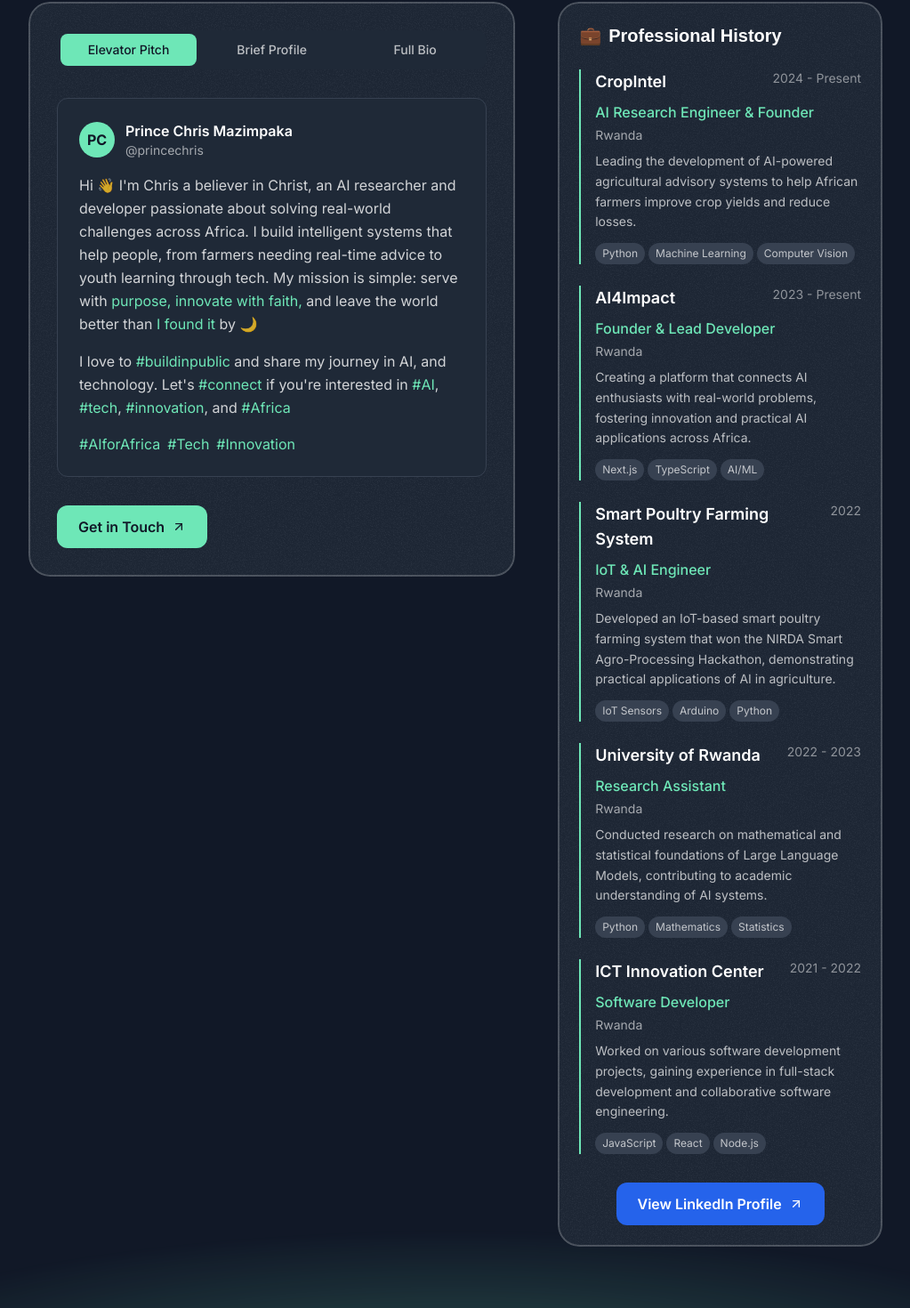
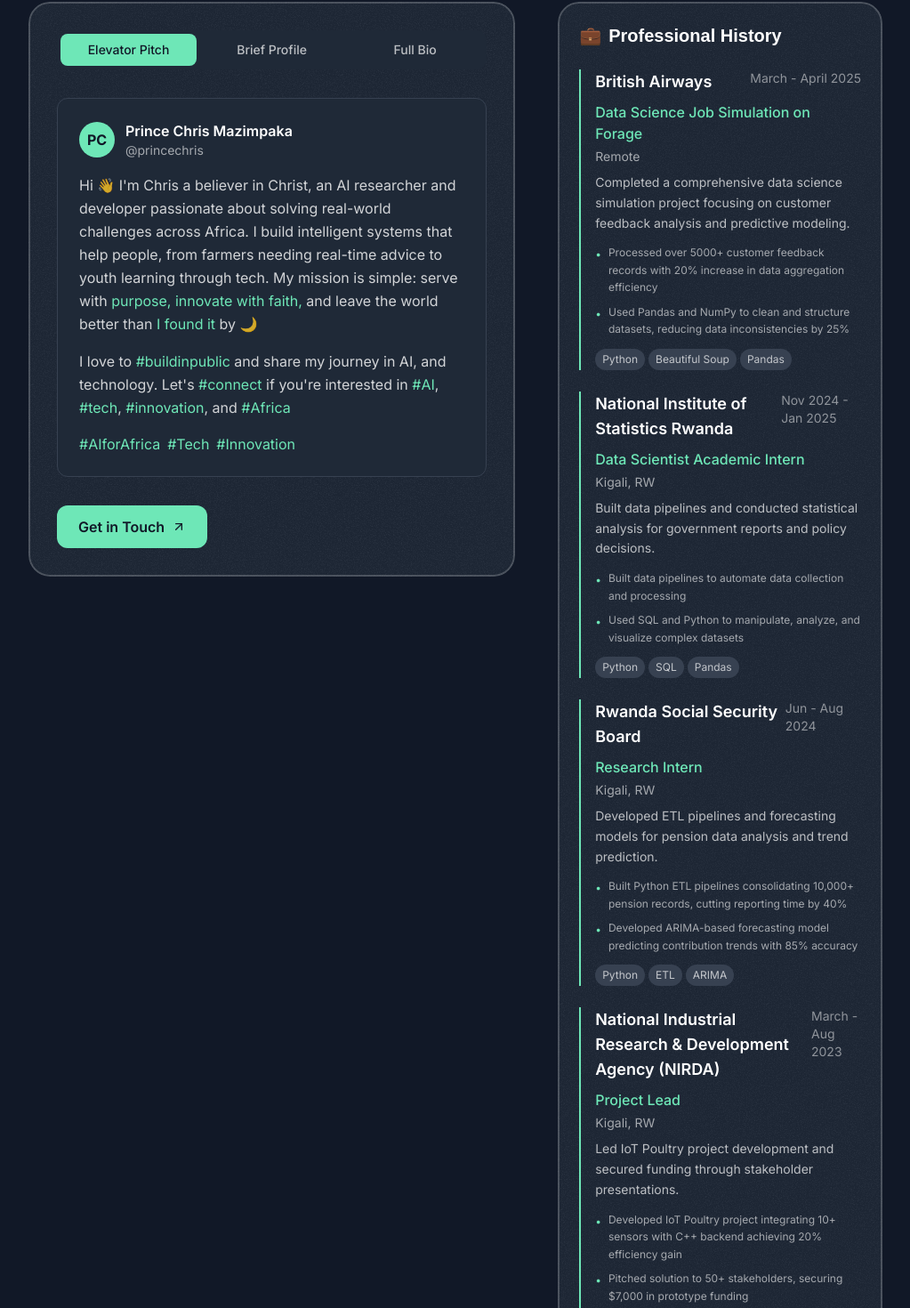
Before and after one commit to chrismazi/myportifolioweb, a Next.js app: page /about in a window 1280 px wide. Shown: the part 872-2342 px from the top of the page at 89% size, without its empty margins (128-1151 px from the left). Built offline with nearby package versions, Linux system fonts and the light colour scheme; a web font is replaced by a local one.

Commit message:
add comprehensive professional experience including British Airways, NISR, RSSB, and NIRDA roles with detailed achievements

```diff
--- a/src/data/work-experience.ts
+++ b/src/data/work-experience.ts
@@ -9,6 +9,62 @@ export interface WorkExperience {
 }
 
 export const workExperience: WorkExperience[] = [
+  {
+    title: "British Airways",
+    position: "Data Science Job Simulation on Forage",
+    location: "Remote",
+    duration: "March - April 2025",
+    description: "Completed a comprehensive data science simulation project focusing on customer feedback analysis and predictive modeling.",
+    technologies: ["Python", "Beautiful Soup", "Pandas", "NumPy", "Scikit-learn", "Data Scraping"],
+    achievements: [
+      "Processed over 5000+ customer feedback records with 20% increase in data aggregation efficiency",
+      "Used Pandas and NumPy to clean and structure datasets, reducing data inconsistencies by 25%",
+      "Developed predictive models with Scikit-learn improving prediction accuracy by 15%",
+      "Effectively identified key factors influencing customer buying behavior"
+    ]
+  },
+  {
+    title: "National Institute of Statistics Rwanda",
+    position: "Data Scientist Academic Intern",
+    location: "Kigali, RW",
+    duration: "Nov 2024 - Jan 2025",
+    description: "Built data pipelines and conducted statistical analysis for government reports and policy decisions.",
+    technologies: ["Python", "SQL", "Pandas", "NumPy", "Matplotlib", "Seaborn", "ETL"],
+    achievements: [
+      "Built data pipelines to automate data collection and processing",
+      "Used SQL and Python to manipulate, analyze, and visualize complex datasets",
+      "Analyzed large datasets to identify key trends and patterns",
+      "Assisted in the development of statistical reports for government use"
+    ]
+  },
+  {
+    title: "Rwanda Social Security Board",
+    position: "Research Intern",
+    location: "Kigali, RW",
+    duration: "Jun - Aug 2024",
+    description: "Developed ETL pipelines and forecasting models for pension data analysis and trend prediction.",
+    technologies: ["Python", "ETL", "ARIMA", "Statsmodels", "Streamlit", "Plotly", "Seaborn"],
+    achievements: [
+      "Built Python ETL pipelines consolidating 10,000+ pension records, cutting reporting time by 40%",
+      "Developed ARIMA-based forecasting model predicting contribution trends with 85% accuracy",
+      "Automated dashboards for real-time insights, adopted by 3 departmental teams",
+      "Created comprehensive data visualization solutions using Streamlit, Plotly, and Seaborn"
+    ]
+  },
+  {
+    title: "National Industrial Research & Development Agency (NIRDA)",
+    position: "Project Lead",
+    location: "Kigali, RW",
+    duration: "March - Aug 2023",
+    description: "Led IoT Poultry project development and secured funding through stakeholder presentations.",
+    technologies: ["IoT", "C++", "Sensors", "Project Management", "Stakeholder Communication"],
+    achievements: [
+      "Developed IoT Poultry project integrating 10+ sensors with C++ backend achieving 20% efficiency gain",
+      "Pitched solution to 50+ stakeholders, securing $7,000 in prototype funding",
+      "Led cross-functional team in IoT system development and deployment",
+      "Demonstrated practical applications of IoT technology in agricultural sector"
+    ]
+  },
   {
     title: "CropIntel",
     position: "AI Research Engineer & Founder",
--- a/src/sections/AboutContent.tsx
+++ b/src/sections/AboutContent.tsx
@@ -193,6 +193,16 @@ export const AboutContent = () => {
                     <p className="text-white/70 text-sm leading-relaxed mb-3">
                       {experience.description}
                     </p>
+                    <div className="space-y-2 mb-3">
+                      {experience.achievements.slice(0, 2).map((achievement, achievementIndex) => (
+                        <div key={achievementIndex} className="flex items-start gap-2">
+                          <span className="text-emerald-300 text-xs mt-1">•</span>
+                          <p className="text-white/60 text-xs leading-relaxed">
+                            {achievement}
+                          </p>
+                        </div>
+                      ))}
+                    </div>
                     <div className="flex flex-wrap gap-1 mb-2">
                       {experience.technologies.slice(0, 3).map((tech, techIndex) => (
                         <span
```
Also changed, not shown: src/sections/Contact.tsx (indentation only).
